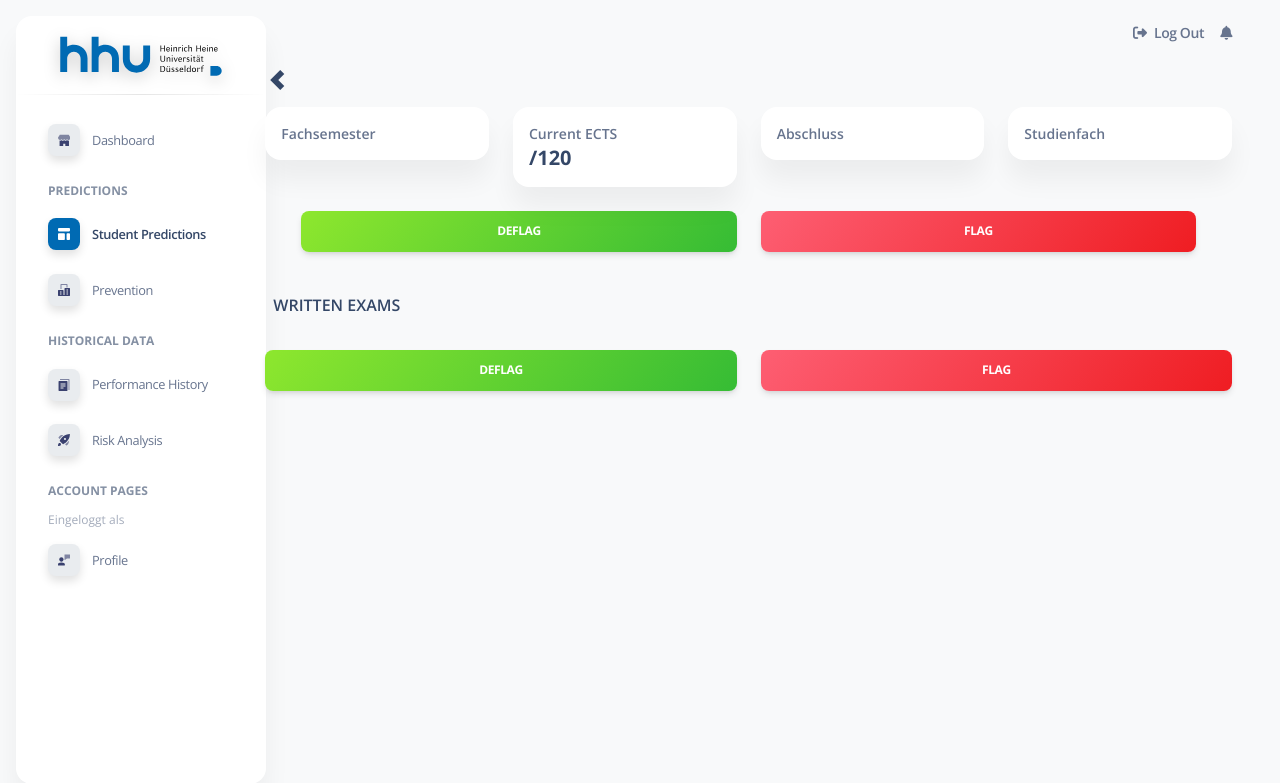
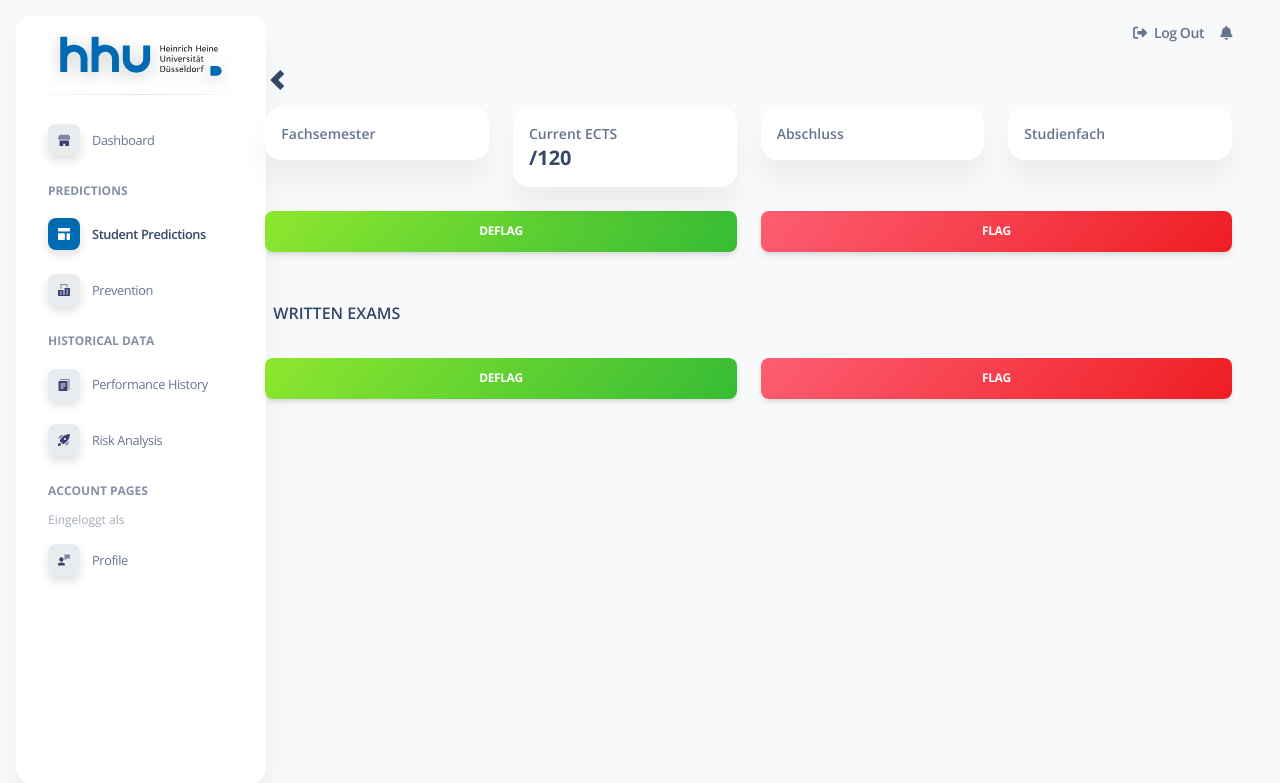
Before and after one commit to hhu-rapp/rapp-webapp, a Python web app: template app/templates/main/student-review.html in a window 1280 px wide. Shown: the top 783 px of the page. Run offline with Jinja, Linux system fonts and the light colour scheme; the template is opened without the code that fills it, so the values that code supplies are empty; some libraries are stand-ins or nearby versions.

Commit message:
Fix flag buttons width

```diff
--- a/app/templates/main/student-review.html
+++ b/app/templates/main/student-review.html
@@ -74,10 +74,11 @@
 					</div>
 				</div>
 			</div>
+		</div>
 
 		<!-- Flag Buttons-->
-
-			<div class="row m-4">
+		<div class="container-fluid py-4 ml-2">
+			<div class="row">
 				<div class="col-xl-6 col-sm-6 mb-xl-0 mb-4">
 					<button type="button" class="btn bg-gradient-success w-100" id="showAll">Deflag</button>
 				</div>
@@ -86,6 +87,7 @@
 				</div>
 			</div>
 		</div>
+
 
 		{#	Semester Data #}
 	<div class="container-fluid ml-1">
```
